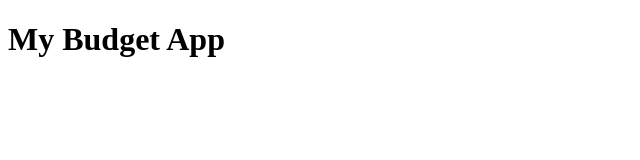
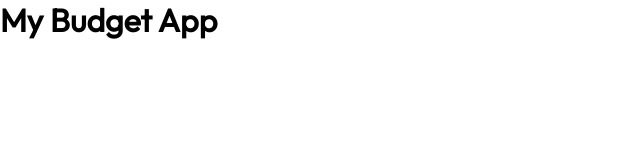
Before and after one commit to robbytrujillo/mybudget, a plain HTML site: page index.html in a window 1280 px wide. Shown: the whole page, without its empty margins (0-640 px from the left). Drawn offline with Linux system fonts and the light colour scheme.

Commit message:
Introduction thePorto Project

```diff
--- a/dist/css/style.css
+++ b/dist/css/style.css
@@ -0,0 +1,6 @@
+* {
+  margin: 0;
+  padding: 0;
+  box-sizing: border-box;
+  font-family: "Outfit", sans-serif;
+}
--- a/index.html
+++ b/index.html
@@ -9,7 +9,7 @@
     <link rel="preconnect" href="https://fonts.googleapis.com" />
     <link rel="preconnect" href="https://fonts.gstatic.com" crossorigin />
     <link
-      href="https://fonts.googleapis.com/css2?family=Outfit:wght@100..900&family=Poppins:wght@200;400;500;600;700&display=swap"
+      href="https://fonts.googleapis.com/css2?family=Outfit&display=swap"
       rel="stylesheet"
     />
 
```
